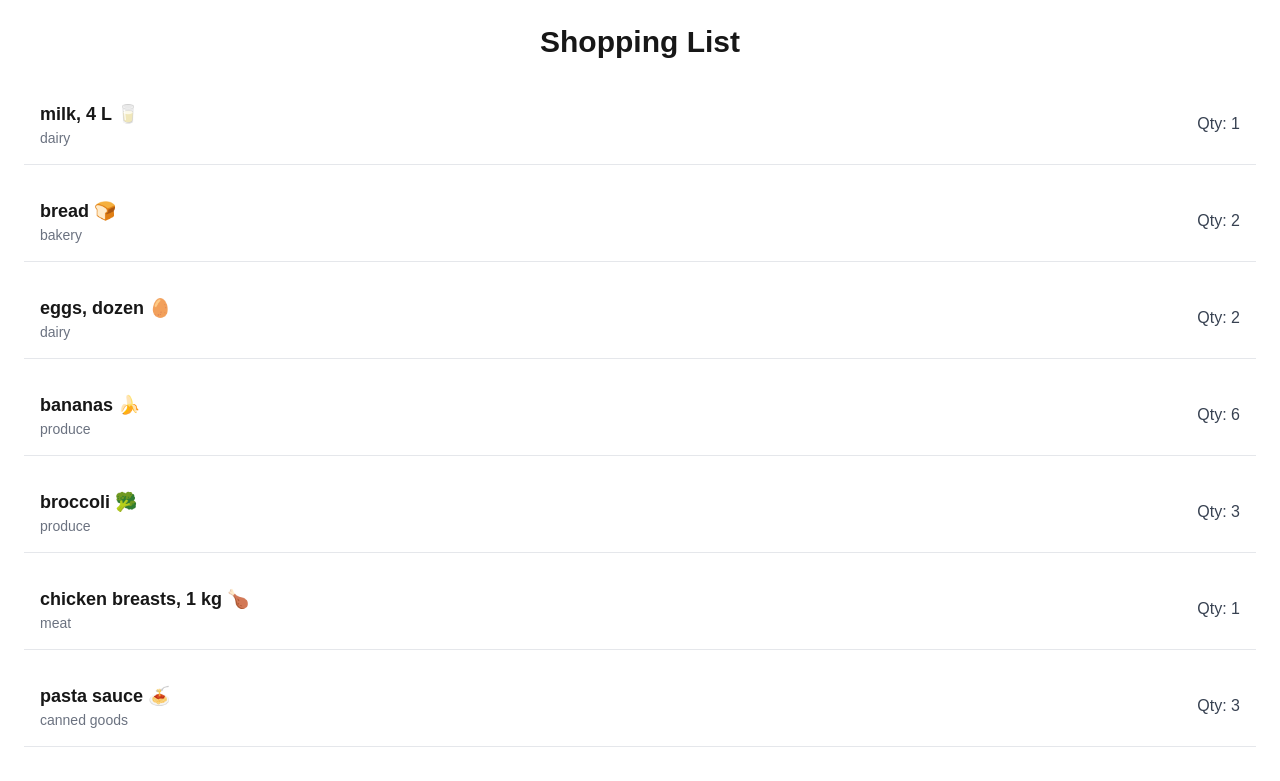
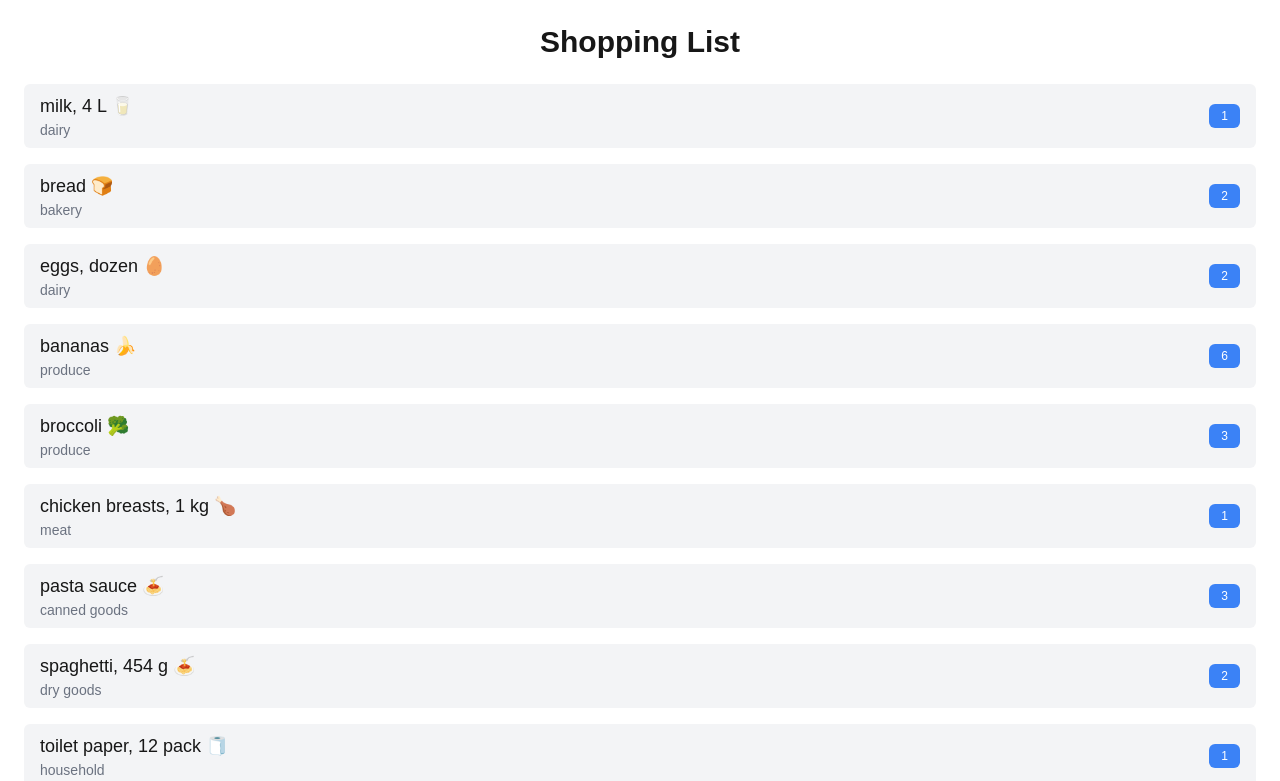
Before and after one commit to Bhavneet310/cprg306-assignments, a Next.js app: page /week-3 in a window 1280 px wide. Shown: the top 781 px of the page. Built offline with nearby package versions, Linux system fonts and the light colour scheme.

Commit message:
Update item.js

```diff
--- a/app/week-3/item.js
+++ b/app/week-3/item.js
@@ -1,12 +1,13 @@
-
-export default function Item({ name, quantity, category }) {
+import React from 'react';
+const Item = ({ name, quantity, category }) => {
   return (
-    <li className="flex justify-between items-center p-4 border-b border-gray-200">
+    <li className="flex items-center justify-between py-2 px-4 bg-gray-100 rounded-md mb-2">
       <div>
-        <span className="font-semibold text-lg">{name}</span>
-        <span className="block text-gray-500 text-sm">{category}</span>
+        <h3 className="text-lg font-medium">{name}</h3>
+        <p className="text-sm text-gray-500">{category}</p>
       </div>
-      <div className="text-gray-700 font-medium">Qty: {quantity}</div>
+      <span className="px-3 py-1 text-xs bg-blue-500 text-white rounded-md">{quantity}</span>
     </li>
   );
-}
+};
+export default Item;
```
